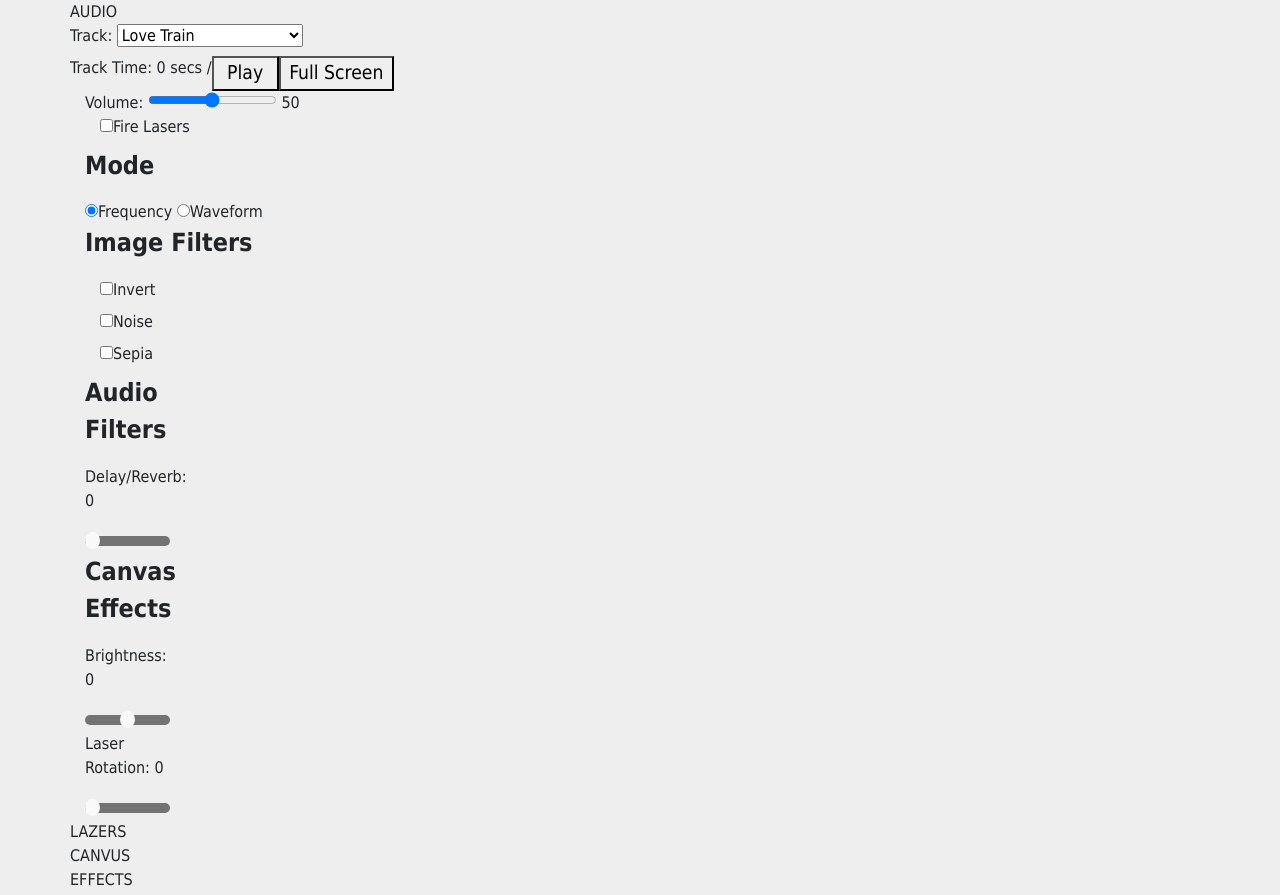
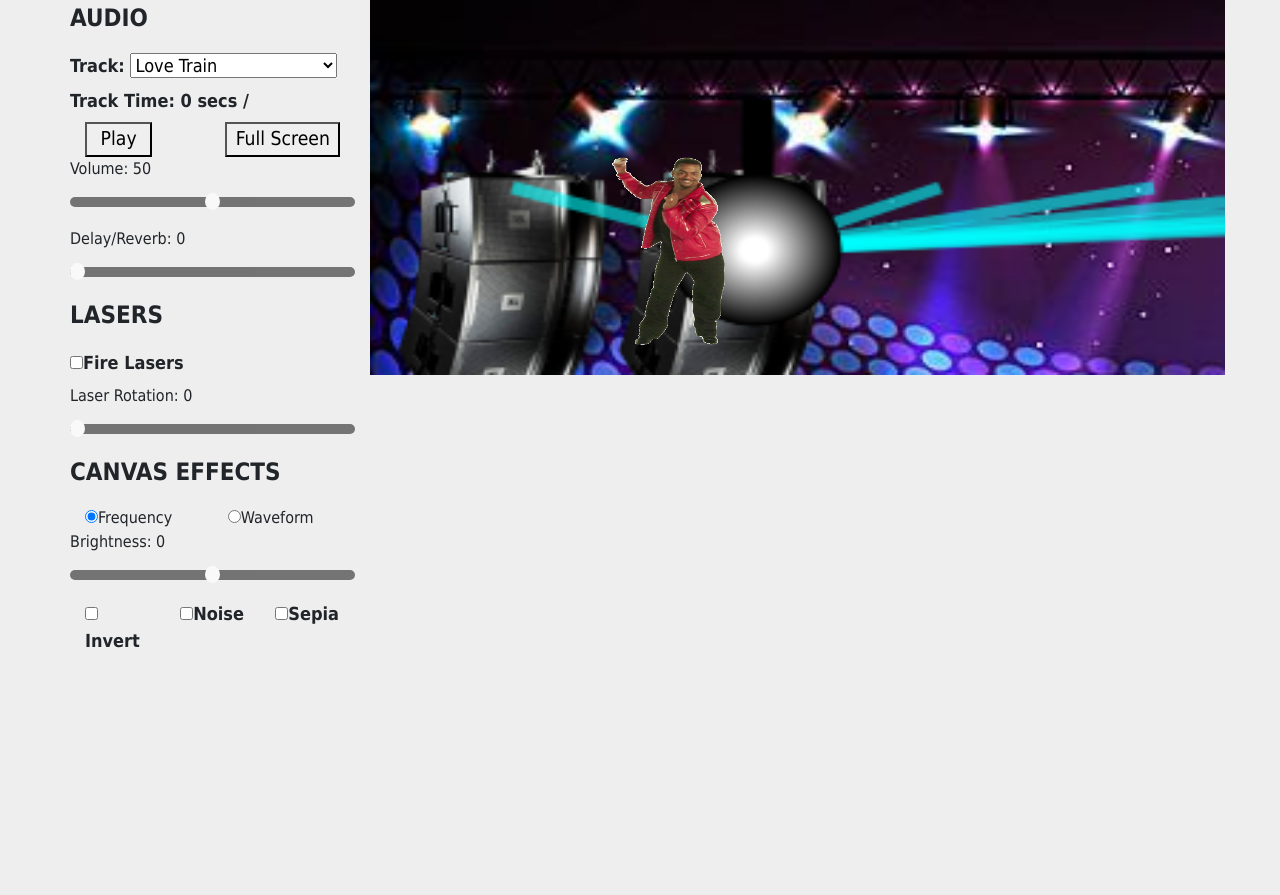
Before and after one commit to stevensalex29/330Project1, a plain HTML site: page main.html in a window 1280 px wide. Shown: the top 895 px of the page. After the commit the page ends 800 px from the top, so only its background shows below. Drawn offline with nearby package versions, Linux system fonts and the light colour scheme.

Commit message:
Worked on audio controller in main.html and main.css

```diff
--- a/css/main.css
+++ b/css/main.css
@@ -12,8 +12,8 @@
 		background: black;
 		position:absolute;
 		z-index:0;
-		width: 50vw;
-		height: 28.12vw;
+		width: 100%;
+		height: 56.6%;
 	}
 
 	#gif{
@@ -26,13 +26,15 @@
 		z-index:1;
 	}
 
-    #Filters{
-      	margin-bottom:20px;
-    }
+    #header{
+				font-size: 24px;
+				font-weight: bold;
+		}
 
-    #filter{
-      	font-size: 25px;
-    }
+		label{
+			font-size: 18px;
+			font-weight: bold;
+	}
 
     #playButton{
   	  font-size: 1.2em;
--- a/main.html
+++ b/main.html
@@ -6,16 +6,19 @@
 	<meta name="viewport" content="width=device-width, initial-scale=1, shrink-to-fit=no">
 	<title>Project 1</title>
 	<!-- Bootstrap CSS -->
-	<link rel="stylesheet" href="https://stackpath.bootstrapcdn.com/bootstrap/4.3.1/css/bootstrap.min.css" integrity="sha384-ggOyR0iXCbMQv3Xipma34MD+dH/1fQ784/j6cY/iJTQUOhcWr7x9JvoRxT2MZw1T"
-	 crossorigin="anonymous">
+	<link rel="stylesheet" href="https://stackpath.bootstrapcdn.com/bootstrap/4.3.1/css/bootstrap.min.css"
+		integrity="sha384-ggOyR0iXCbMQv3Xipma34MD+dH/1fQ784/j6cY/iJTQUOhcWr7x9JvoRxT2MZw1T" crossorigin="anonymous">
 	<!-- Main CSS -->
 	<link rel="stylesheet" type="text/css" href="css/main.css">
 	<!-- jQuery first, then Popper.js, then Bootstrap JS -->
-	<script src="https://code.jquery.com/jquery-3.3.1.slim.min.js" integrity="sha384-q8i/X+965DzO0rT7abK41JStQIAqVgRVzpbzo5smXKp4YfRvH+8abtTE1Pi6jizo"
+	<script src="https://code.jquery.com/jquery-3.3.1.slim.min.js"
+		integrity="sha384-q8i/X+965DzO0rT7abK41JStQIAqVgRVzpbzo5smXKp4YfRvH+8abtTE1Pi6jizo"
 		crossorigin="anonymous"></script>
-	<script src="https://cdnjs.cloudflare.com/ajax/libs/popper.js/1.14.7/umd/popper.min.js" integrity="sha384-UO2eT0CpHqdSJQ6hJty5KVphtPhzWj9WO1clHTMGa3JDZwrnQq4sF86dIHNDz0W1"
+	<script src="https://cdnjs.cloudflare.com/ajax/libs/popper.js/1.14.7/umd/popper.min.js"
+		integrity="sha384-UO2eT0CpHqdSJQ6hJty5KVphtPhzWj9WO1clHTMGa3JDZwrnQq4sF86dIHNDz0W1"
 		crossorigin="anonymous"></script>
-	<script src="https://stackpath.bootstrapcdn.com/bootstrap/4.3.1/js/bootstrap.min.js" integrity="sha384-JjSmVgyd0p3pXB1rRibZUAYoIIy6OrQ6VrjIEaFf/nJGzIxFDsf4x0xIM+B07jRM"
+	<script src="https://stackpath.bootstrapcdn.com/bootstrap/4.3.1/js/bootstrap.min.js"
+		integrity="sha384-JjSmVgyd0p3pXB1rRibZUAYoIIy6OrQ6VrjIEaFf/nJGzIxFDsf4x0xIM+B07jRM"
 		crossorigin="anonymous"></script>
 	<!-- Project JS -->
 	<script src="src/main.js"></script>
@@ -25,15 +28,15 @@
 </head>
 
 <body>
+	<audio></audio>
+
 	<div class="container">
 
 		<div class="row">
 			<div class="col-md-auto">
 
-				<audio></audio>
-
 				<div class="row">
-					AUDIO
+					<p id="header">AUDIO</p>
 				</div>
 
 				<div class="row">
@@ -48,84 +51,105 @@
 
 				<div class="row">
 					<label id="trackTime">Track Time: </label>
+				</div>
+
+				<div class="row">
+					<div class="col">
 						<button id="playButton" data-playing="no"></button>
+					</div>
+					<div class="col">
 						<button id="fsButton">Full Screen</button>
 					</div>
+				</div>
 
+				<div class="row">
+					<p>
 						Volume:
-				<input type="range" id="volumeSlider" min="0" max="2" value="1" step="0.01">
 						<span id="volumeLabel">???</span>
+					</p>
+					<input type="range" id="volumeSlider" min="0" max="2" value="1" step="0.01"
+						class="slider slidecontainer">
+				</div>
 
-				<label class="container">
-					<input type="checkbox" id="laser">Fire Lasers
-					<span class="checkmark"></span>
-				</label>
-
-				<p id="filter">
-					<b>Mode</b>
-				</p>
-				<input type="radio" name="modes" id="mode1" value="1" checked>Frequency
-				<input type="radio" name="modes" id="mode2" value="0">Waveform
-
-				<p id="filter">
-					<b>Image Filters</b>
-				</p>
-				<label class="container">
-					<input type="checkbox" id="invert">Invert
-					<span class="checkmark"></span>
-				</label>
-
-				<label class="container">
-					<input type="checkbox" id="noise">Noise
-					<span class="checkmark"></span>
-				</label>
-
-				<label class="container">
-					<input type="checkbox" id="sepia">Sepia
-					<span class="checkmark"></span>
-				</label>
-
-				<div class="slidecontainer">
-					<p id="filter">
-						<b>Audio Filters</b>
-					</p>
-
-					<p>Delay/Reverb:
+				<div class="row">
+					<p>
+						Delay/Reverb:
 						<span id="dI">0</span>
 						<span id="demo2"></span>
 					</p>
 
-					<input id="delaySlider" type="range" min="0.0" max="1.0" value="0" step="0.1" class="slider">
+					<input id="delaySlider" type="range" min="0.0" max="1.0" value="0" step="0.1"
+						class="slider slidecontainer">
+				</div>
 
-					<p id="filter">
-						<b>Canvas Effects</b>
+				<div class="row">
+					<p id="header">LASERS</p>
+				</div>
+
+				<div class="row">
+					<label>
+						<input type="checkbox" id="laser">Fire Lasers
+						<span class="checkmark"></span>
+					</label>
+				</div>
+
+				<div class="row">
+					<p>
+						Laser Rotation:
+						<span id="LI">0</span>
+						<span id="laser"></span>
 					</p>
+					<input type="range" min="0" max="5" value="0" class="slider slidecontainer" id="myRange3">
+				</div>
 
-					<p>Brightness:
+				<div class="row">
+					<p id="header">CANVAS EFFECTS</p>
+				</div>
+
+				<div class="row">
+					<div class="col">
+						<input type="radio" name="modes" id="mode1" value="1" checked>Frequency
+					</div>
+
+					<div class="col">
+						<input type="radio" name="modes" id="mode2" value="0">Waveform
+					</div>
+				</div>
+
+				<div class="row">
+					<p>
+						Brightness:
 						<span id="bI">0</span>
 						<span id="bright"></span>
 					</p>
-
-					<input type="range" min="-128" max="128" value="0" class="slider" id="myRange2">
-
-					<p>Laser Rotation:
-						<span id="LI">0</span>
-						<span id="laser"></span>
-					</p>
-
-					<input type="range" min="0" max="5" value="0" class="slider" id="myRange3">
-
-					<div class="row">
-						LAZERS
+					<input type="range" min="-128" max="128" value="0" class="slider slidecontainer" id="myRange2">
 				</div>
 
 				<div class="row">
-						CANVUS EFFECTS
+					<div class="col">
+						<label>
+							<input type="checkbox" id="invert">Invert
+							<span class="checkmark"></span>
+						</label>
 					</div>
 
+					<div class="col">
+						<label>
+							<input type="checkbox" id="noise">Noise
+							<span class="checkmark"></span>
+						</label>
 					</div>
-			<div class="col-md-auto" id="display">
 
+					<div class="col">
+						<label>
+							<input type="checkbox" id="sepia">Sepia
+							<span class="checkmark"></span>
+						</label>
+					</div>
+				</div>
+			</div>
+
+			<div class="col-md" id="display">
 				<canvas></canvas>
 				<img src="media/stage.jpg" id="background" width="1116" height="1116">
 				<img src="media/peace1.png" id="disco" width="50" height="50">
@@ -133,10 +157,7 @@
 				<img src="media/speaker2.png" id="speaker2" width="50" height="50">
 				<img src="media/dancer.gif" id="gif" width="50" height="50">
 			</div>
-
 		</div>
-	</div>
-
 </body>
 
 </html>
```
Lines whose indentation alone changed are shown as unchanged.
